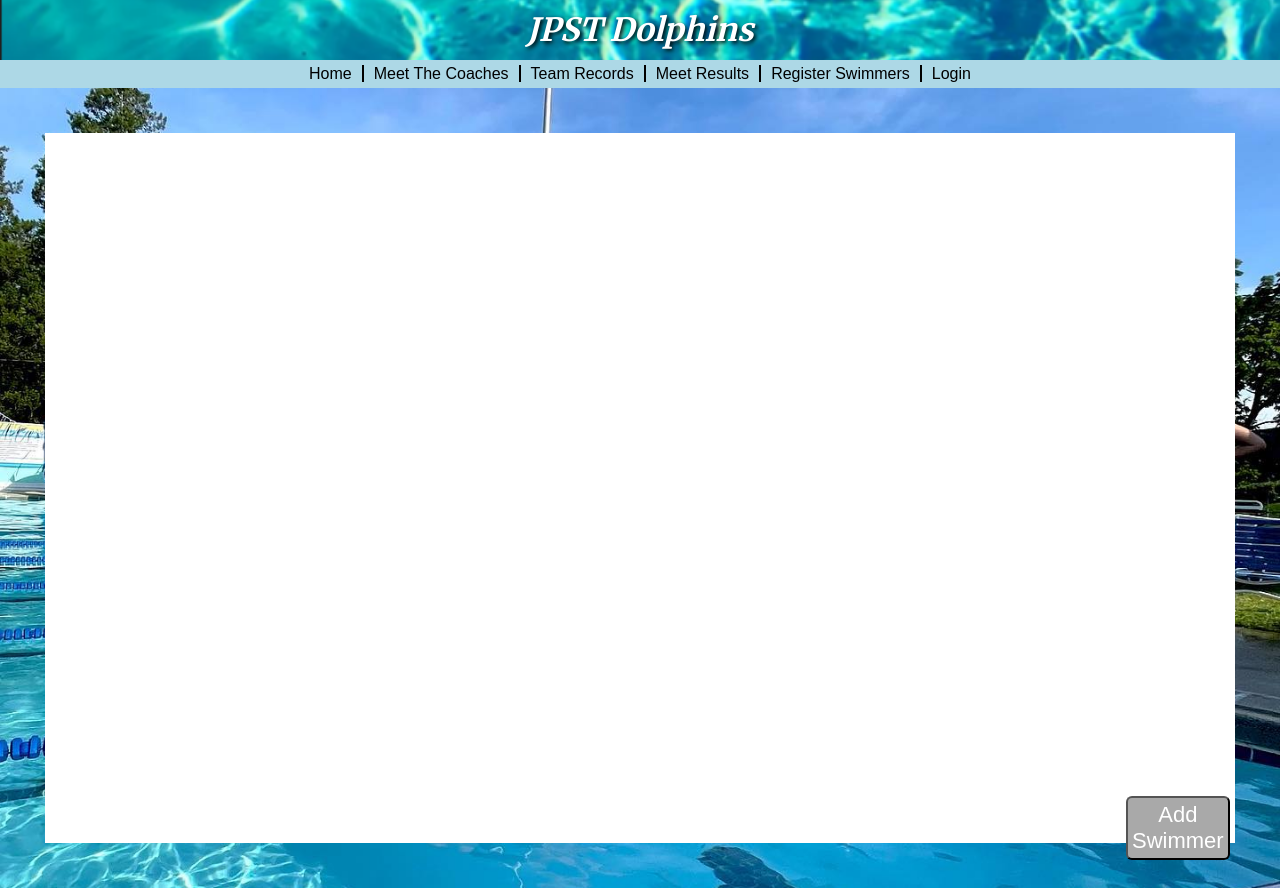
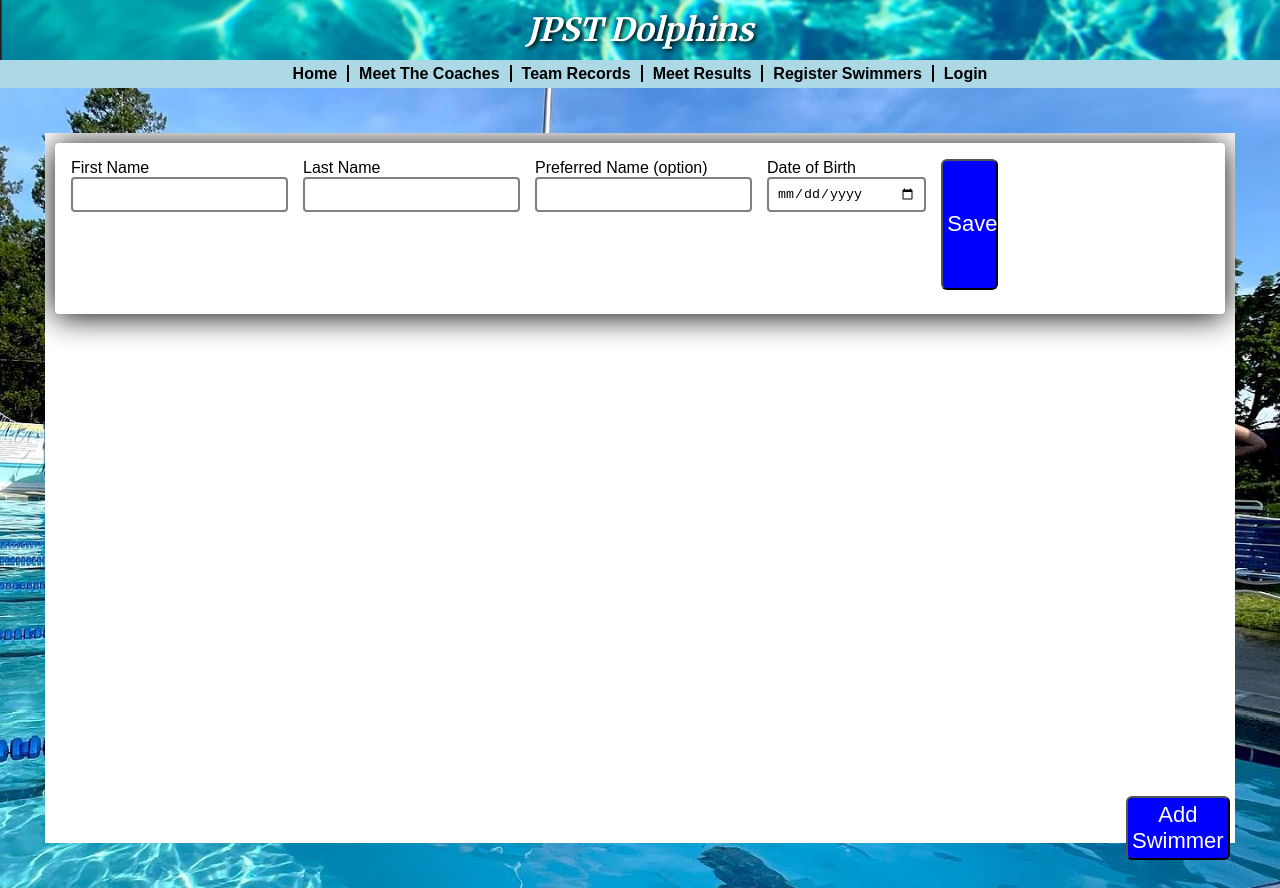
Before and after one commit to zachpfaltzgraff/JPSTWebsite---not-complete, an Angular app: page /register-swimmers in a window 1280 px wide. Built offline with nearby package versions, Linux system fonts and the light colour scheme.

Commit message:
Form work
Added in swimmers information for the form

```diff
--- a/src/app/header-bar/header-bar.component.css
+++ b/src/app/header-bar/header-bar.component.css
@@ -30,6 +30,7 @@ h1 {
     list-style: none;
     background-color: lightblue;
     text-align: center;
+    font-weight: 600;
     padding-top: 5px;
     padding-bottom: 5px;
 }
--- a/src/app/register-swimmers/register-swimmers.component.css
+++ b/src/app/register-swimmers/register-swimmers.component.css
@@ -17,13 +17,50 @@
     grid-template-columns: 90% 10%;
 }
 
+.swimmer-form {
+    grid-row: 1 ;
+    grid-column: 1 / 3;
+    overflow: auto;
+}
+
+form {
+    margin: 10px;
+    height: 20%;
+    display: flex;
+    flex-direction: row;
+    padding: 16px 16px 24px;
+    box-shadow: 0 2px 32px black;
+    border-radius: 4px;
+    background-color: white;
+}
+
+.form-group {
+    padding-right: 35px;
+}
+
+label {
+    display: block;
+}
+
+input {
+    padding: 8px;
+    height: 15px;
+    border-radius: 4px;
+    width: 100%;
+    border: 2px solid grey;
+}
+
+form button {
+    width: 5%;
+}
+
 .add-button {
     grid-row: 2;
     grid-column: 2;
     margin: 10px;
 }
 button {
-    background-color: darkgrey;
+    background-color: blue;
     color: white;
     padding: 4px;
     border-radius: 6px;
@@ -31,5 +68,5 @@ button {
 }
 button:hover {
     cursor: pointer;
-    background-color: grey;
+    background-color: darkblue;
 }
--- a/src/app/register-swimmers/register-swimmers.component.html
+++ b/src/app/register-swimmers/register-swimmers.component.html
@@ -1,8 +1,32 @@
 <div class="register-page">
     <div class="background-image">
         <div class="white-box">
+            <div class="swimmer-form">
+                <form action="">
+                    <div class="form-group">
+                        <label for="first-name">First Name</label>
+                        <input id="first-name" autocomplete="first-name" type="text" formControlName="first-name" required>
+                    </div>
+
+                    <div class="form-group">
+                        <label for="last-name">Last Name</label>
+                        <input id="last-name" autocomplete="family-name" type="text" formControlName="last-name" required>
+                    </div>
+
+                    <div class="form-group">
+                        <label for="preferred-name">Preferred Name (option)</label>
+                        <input id="preferred-name" autocomplete="first-name" type="text" formControlName="preferred-name">
+                    </div>
+
+                    <div class="form-group">
+                        <label for="birth-date">Date of Birth</label>
+                        <input id="birth-date" autocomplete="bday" type="date" formControlName="birth-date" required>
+                    </div>
 
 
+                    <button type="submit">Save</button>
+                </form>
+            </div>
 
 
 
```
